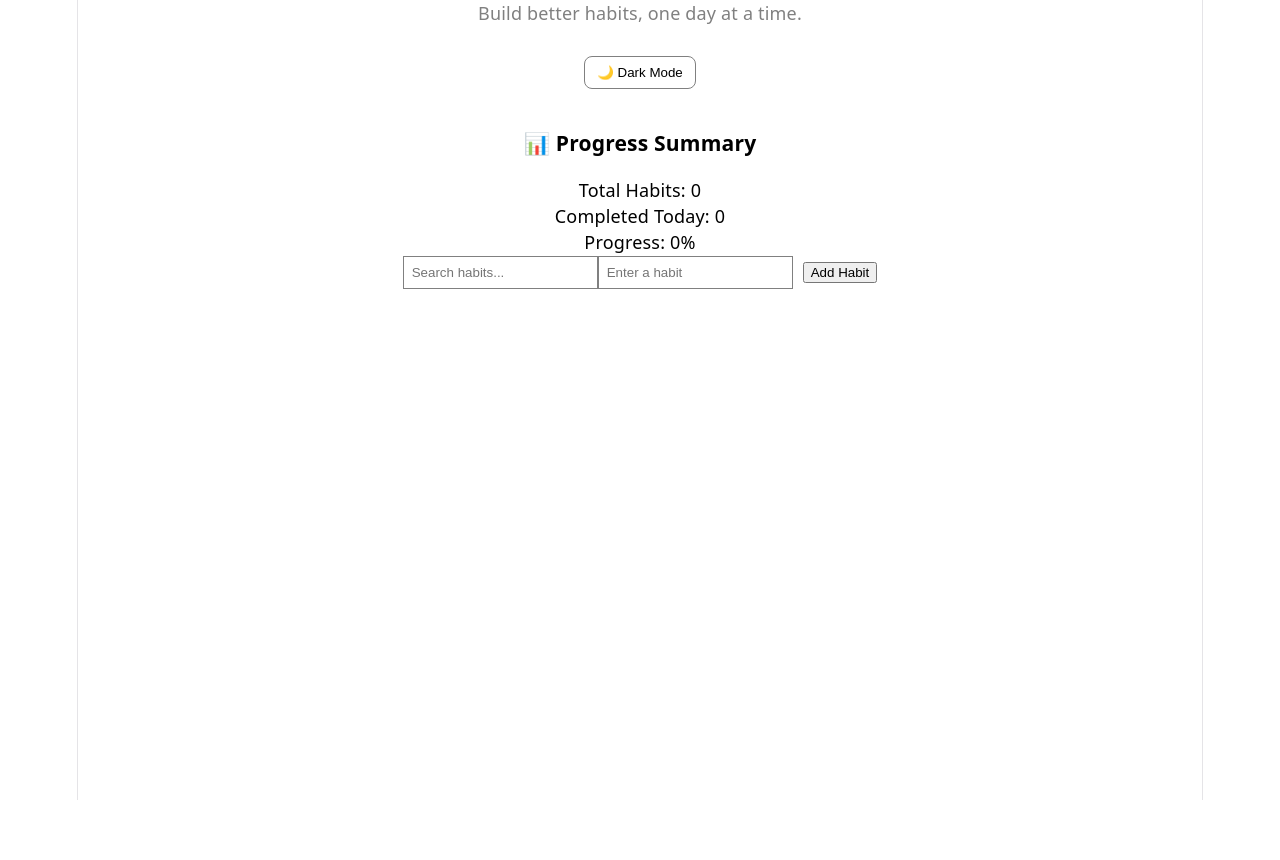
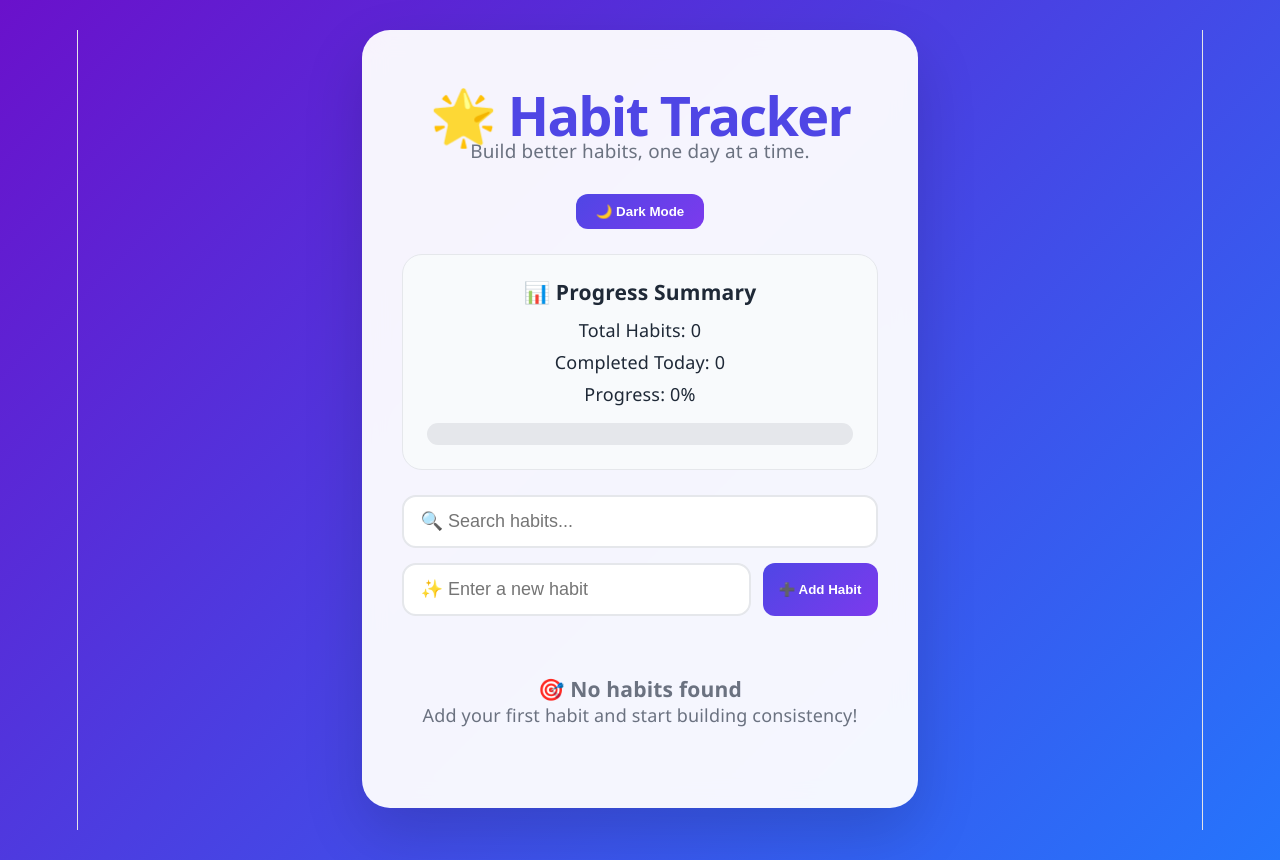
Before and after one commit to ananyabm99-sketch/habit-tracker, a React (Vite) app in the folder HabitTracker/: page / in a window 1280 px wide. Before the commit the page ends 800 px from the top, so only its background shows below. Built offline with nearby package versions, Linux system fonts and the light colour scheme.

Commit message:
Fixed App.tsx syntax and completed professional ui

```diff
--- a/HabitTracker/src/App.css
+++ b/HabitTracker/src/App.css
@@ -1,79 +1,143 @@
-/* Reset */
 * {
   box-sizing: border-box;
+  margin: 0;
+  padding: 0;
 }
 
 body {
-  margin: 0;
   font-family: "Segoe UI", Tahoma, Geneva, Verdana, sans-serif;
-  background: linear-gradient(135deg, #667eea 0%, #764ba2 100%);
+  background: linear-gradient(135deg, #6a11cb 0%, #2575fc 100%);
   min-height: 100vh;
   padding: 30px;
 }
 
-/* Main Card */
+/* Main Container */
 .app-container {
-  max-width: 800px;
+  max-width: 900px;
   margin: 0 auto;
   background: rgba(255, 255, 255, 0.95);
-  backdrop-filter: blur(10px);
-  border-radius: 24px;
+  backdrop-filter: blur(12px);
+  -webkit-backdrop-filter: blur(12px);
+  border-radius: 28px;
   padding: 40px;
-  box-shadow:
-    0 20px 60px rgba(0, 0, 0, 0.15),
-    0 8px 20px rgba(0, 0, 0, 0.08);
-  transition: all 0.3s ease;
-}
-
-.app-container:hover {
-  transform: translateY(-3px);
+  box-shadow: 0 25px 60px rgba(0, 0, 0, 0.15);
+  color: #1f2937;
 }
 
 /* Dark Mode */
 .app-container.dark {
-  background: rgba(31, 41, 55, 0.95);
+  background: rgba(17, 24, 39, 0.95);
   color: #f9fafb;
 }
 
-/* Headings */
+/* Header */
 h1 {
   text-align: center;
   font-size: 3rem;
+  font-weight: 700;
+  color: #4f46e5;
   margin-bottom: 10px;
-  color: #4f46e5;
-  font-weight: 700;
 }
 
 .app-container.dark h1 {
   color: #a5b4fc;
 }
 
-h3 {
-  margin-top: 30px;
-  margin-bottom: 15px;
-  color: #374151;
+.subtitle {
+  text-align: center;
+  color: #6b7280;
+  margin-bottom: 30px;
+  font-size: 1.05rem;
 }
 
-.app-container.dark h3 {
-  color: #e5e7eb;
+.app-container.dark .subtitle {
+  color: #d1d5db;
 }
 
-/* Summary Cards */
-p {
-  margin: 8px 0;
-  font-size: 1rem;
+/* Theme Button */
+.theme-toggle {
+  display: block;
+  margin: 0 auto 25px;
+  background: linear-gradient(135deg, #4f46e5, #7c3aed);
+  color: white;
+  border: none;
+  border-radius: 12px;
+  padding: 10px 20px;
+  font-weight: 600;
+  cursor: pointer;
 }
 
-/* Inputs */
+/* Summary Section */
+.summary-card {
+  background: #f8fafc;
+  border-radius: 20px;
+  padding: 24px;
+  margin-bottom: 25px;
+  border: 1px solid #e5e7eb;
+}
+
+.app-container.dark .summary-card {
+  background: #1f2937;
+  border-color: #374151;
+}
+
+.summary-card h3 {
+  margin-bottom: 12px;
+  color: inherit;
+}
+
+.summary-card p {
+  margin: 6px 0;
+  color: inherit;
+}
+
+/* Progress Bar */
+.progress-bar {
+  width: 100%;
+  height: 22px;
+  background: #e5e7eb;
+  border-radius: 999px;
+  overflow: hidden;
+  margin-top: 15px;
+}
+
+.progress-fill {
+  height: 100%;
+  background: linear-gradient(90deg, #22c55e, #16a34a);
+  border-radius: 999px;
+  transition: width 0.5s ease;
+}
+
+.app-container.dark .progress-bar {
+  background: #4b5563;
+}
+
+/* Input Section */
+.input-section {
+  display: flex;
+  gap: 12px;
+  margin-bottom: 20px;
+}
+
+.input-section input {
+  flex: 1;
+}
+
+/* Search */
+.search-box {
+  width: 100%;
+  margin-bottom: 15px;
+}
+
+/* Text Inputs */
 input[type="text"] {
-  width: 100%;
   padding: 14px 16px;
   border: 2px solid #e5e7eb;
-  border-radius: 12px;
+  border-radius: 14px;
   font-size: 1rem;
   outline: none;
-  transition: all 0.3s ease;
-  margin-bottom: 12px;
+  background: white;
+  color: #1f2937;
 }
 
 input[type="text"]:focus {
@@ -90,78 +154,42 @@ input[type="text"]:focus {
 /* Buttons */
 button {
   border: none;
-  border-radius: 10px;
+  border-radius: 12px;
   padding: 10px 16px;
-  font-size: 0.95rem;
   font-weight: 600;
   cursor: pointer;
+  color: white;
+  background: linear-gradient(135deg, #4f46e5, #7c3aed);
   transition: all 0.25s ease;
 }
 
 button:hover {
   transform: translateY(-1px);
-  box-shadow: 0 6px 14px rgba(0, 0, 0, 0.12);
-}
-
-button:active {
-  transform: scale(0.98);
-}
-
-/* Add Habit Button */
-button[onclick],
-button {
-  background: linear-gradient(135deg, #4f46e5, #7c3aed);
-  color: white;
-}
-
-.app-container.dark button {
-  background: linear-gradient(135deg, #6366f1, #8b5cf6);
-}
-
-/* Progress Bar */
-.progress-bar {
-  width: 100%;
-  height: 22px;
-  background: #e5e7eb;
-  border-radius: 999px;
-  overflow: hidden;
-  margin: 15px 0 25px;
-}
-
-.progress-fill {
-  height: 100%;
-  background: linear-gradient(90deg, #22c55e, #16a34a);
-  border-radius: 999px;
-  transition: width 0.5s ease;
-}
-
-.app-container.dark .progress-bar {
-  background: #4b5563;
+  box-shadow: 0 8px 18px rgba(79, 70, 229, 0.25);
 }
 
 /* Habit List */
 ul {
   list-style: none;
   padding: 0;
-  margin-top: 25px;
 }
 
 li {
   display: flex;
   align-items: center;
   gap: 12px;
-  padding: 16px 18px;
-  margin-bottom: 12px;
   background: #f9fafb;
   border: 1px solid #e5e7eb;
-  border-radius: 16px;
-  box-shadow: 0 4px 10px rgba(0, 0, 0, 0.04);
+  border-radius: 18px;
+  padding: 18px;
+  margin-bottom: 12px;
+  box-shadow: 0 6px 14px rgba(0, 0, 0, 0.05);
   transition: all 0.3s ease;
 }
 
 li:hover {
   transform: translateX(4px);
-  box-shadow: 0 8px 20px rgba(0, 0, 0, 0.08);
+  box-shadow: 0 10px 24px rgba(0, 0, 0, 0.08);
 }
 
 .app-container.dark li {
@@ -173,11 +201,10 @@ li:hover {
 input[type="checkbox"] {
   width: 20px;
   height: 20px;
-  cursor: pointer;
 }
 
 /* Habit Name */
-li span:nth-of-type(1) {
+li span:first-of-type {
   flex: 1;
   font-size: 1.05rem;
   font-weight: 500;
@@ -198,6 +225,17 @@ li span:nth-of-type(2) {
   color: #fdba74;
 }
 
+/* Empty State */
+.empty-state {
+  text-align: center;
+  padding: 40px 20px;
+  color: #6b7280;
+}
+
+.app-container.dark .empty-state {
+  color: #d1d5db;
+}
+
 /* Responsive */
 @media (max-width: 768px) {
   body {
@@ -205,14 +243,17 @@ li span:nth-of-type(2) {
   }
 
   .app-container {
-    padding: 25px;
-    border-radius: 20px;
+    padding: 24px;
   }
 
   h1 {
     font-size: 2.2rem;
   }
 
+  .input-section {
+    flex-direction: column;
+  }
+
   li {
     flex-wrap: wrap;
   }
--- a/HabitTracker/src/App.tsx
+++ b/HabitTracker/src/App.tsx
@@ -1,3 +1,4 @@
+import "./App.css";
 import { useEffect, useState } from "react";
 
 interface Habit {
@@ -112,68 +113,59 @@ function App() {
   );
 
   return (
-    <div
-      className="app-container"
-      style={{
-        backgroundColor: darkMode ? "#1f2937" : "white",
-        color: darkMode ? "white" : "black",
-      }}
-    >
-      <p style={{ textAlign: "center", color: "gray", marginBottom: "30px" }}>
-        Build better habits, one day at a time.
-      </p>
-      <button
-        onClick={() => setDarkMode(!darkMode)}
-        style={{
-          marginBottom: "20px",
-          backgroundColor: darkMode ? "#374151" : "white",
-          color: darkMode ? "white" : "black",
-          border: "1px solid gray",
-          padding: "8px 12px",
-          borderRadius: "8px",
-        }}
-      >
+    <div className={`app-container ${darkMode ? "dark" : ""}`}>
+      {/* Header */}
+      <h1>🌟 Habit Tracker</h1>
+      <p className="subtitle">Build better habits, one day at a time.</p>
+
+      {/* Dark Mode Button */}
+      <button className="theme-toggle" onClick={() => setDarkMode(!darkMode)}>
         {darkMode ? "☀️ Light Mode" : "🌙 Dark Mode"}
       </button>
 
+      {/* Progress Summary */}
+      <div className="summary-card">
         <h3>📊 Progress Summary</h3>
         <p>Total Habits: {totalHabits}</p>
         <p>Completed Today: {completedHabits}</p>
         <p>Progress: {progress}%</p>
 
         <div className="progress-bar">
-        <div className="progress-fill" style={{ width: `${progress}%` }}></div>
+          <div
+            className="progress-fill"
+            style={{ width: `${progress}%` }}
+          ></div>
         </div>
+      </div>
+
+      {/* Search Box */}
+      <input
+        className="search-box"
+        type="text"
+        placeholder="🔍 Search habits..."
+        value={searchTerm}
+        onChange={(e) => setSearchTerm(e.target.value)}
+      />
+
+      {/* Add Habit Section */}
+      <div className="input-section">
         <input
           type="text"
-        placeholder="Search habits..."
-        value={searchTerm}
-        onChange={(e) => setSearchTerm(e.target.value)}
-        style={{
-          backgroundColor: darkMode ? "#374151" : "white",
-          color: darkMode ? "white" : "black",
-          border: "1px solid gray",
-          padding: "8px",
-        }}
+          placeholder="✨ Enter a new habit"
+          value={habitName}
+          onChange={(e) => setHabitName(e.target.value)}
         />
 
-      <input
-        type="text"
-        placeholder="Enter a habit"
-        value={habitName}
-        onChange={(e) => setHabitName(e.target.value)}
-        style={{
-          backgroundColor: darkMode ? "#374151" : "white",
-          color: darkMode ? "white" : "black",
-          border: "1px solid gray",
-          padding: "8px",
-        }}
-      />
+        <button onClick={addHabit}>➕ Add Habit</button>
+      </div>
 
-      <button onClick={addHabit} style={{ marginLeft: "10px" }}>
-        Add Habit
-      </button>
-
+      {/* Empty State or Habit List */}
+      {filteredHabits.length === 0 ? (
+        <div className="empty-state">
+          <h3>🎯 No habits found</h3>
+          <p>Add your first habit and start building consistency!</p>
+        </div>
+      ) : (
         <ul>
           {filteredHabits.map((habit, index) => (
             <li key={index}>
@@ -185,35 +177,24 @@ function App() {
 
               <span
                 style={{
-                marginLeft: "10px",
                   textDecoration: habit.completed ? "line-through" : "none",
                 }}
               >
                 {habit.name}
               </span>
 
-            <span style={{ marginLeft: "10px" }}>
+              <span>
                 🔥 {habit.streak} day{habit.streak !== 1 ? "s" : ""}
               </span>
 
-            <button
-              onClick={() => editHabit(index)}
-              style={{ marginLeft: "10px" }}
-            >
-              Edit
-            </button>
+              <button onClick={() => editHabit(index)}>✏️ Edit</button>
 
-            <button
-              onClick={() => deleteHabit(index)}
-              style={{ marginLeft: "10px" }}
-            >
-              Delete
-            </button>
+              <button onClick={() => deleteHabit(index)}>🗑️ Delete</button>
             </li>
           ))}
         </ul>
+      )}
     </div>
   );
 }
-
 export default App;
```
Lines whose indentation alone changed are shown as unchanged.
